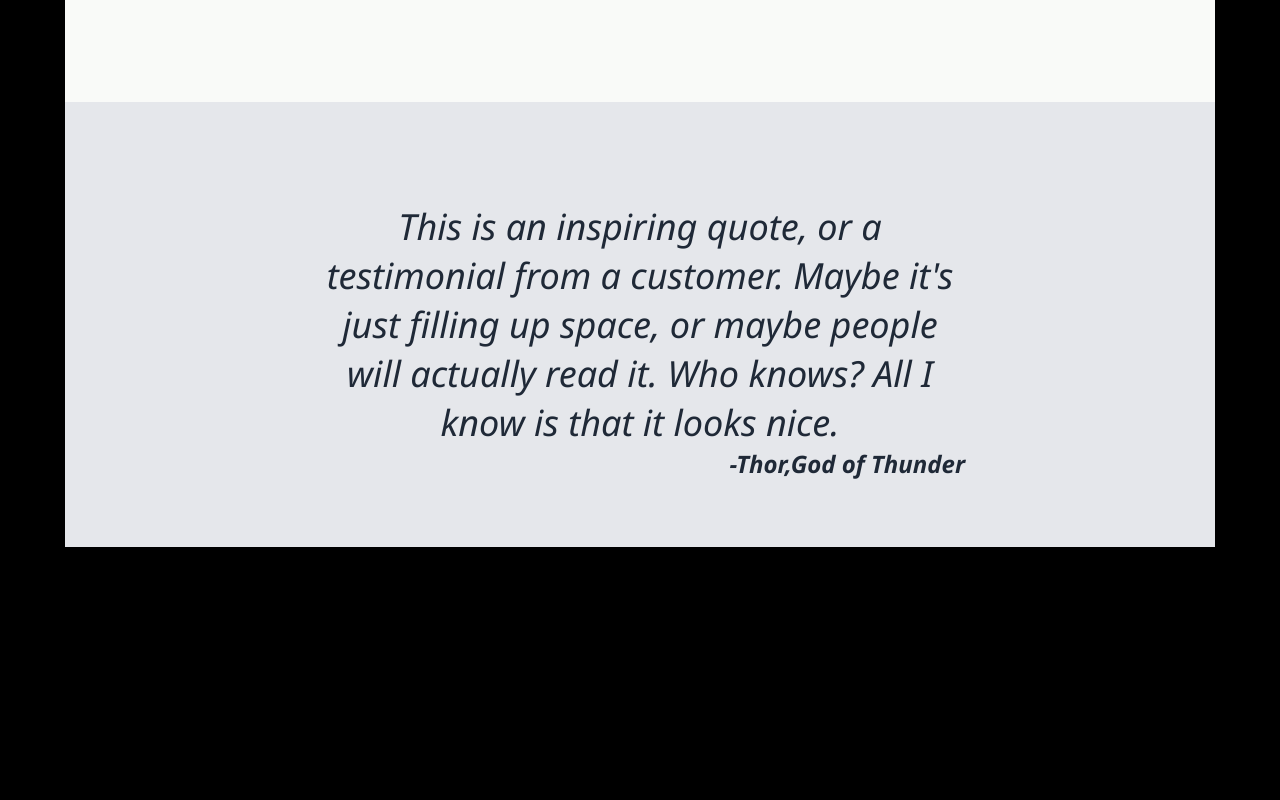
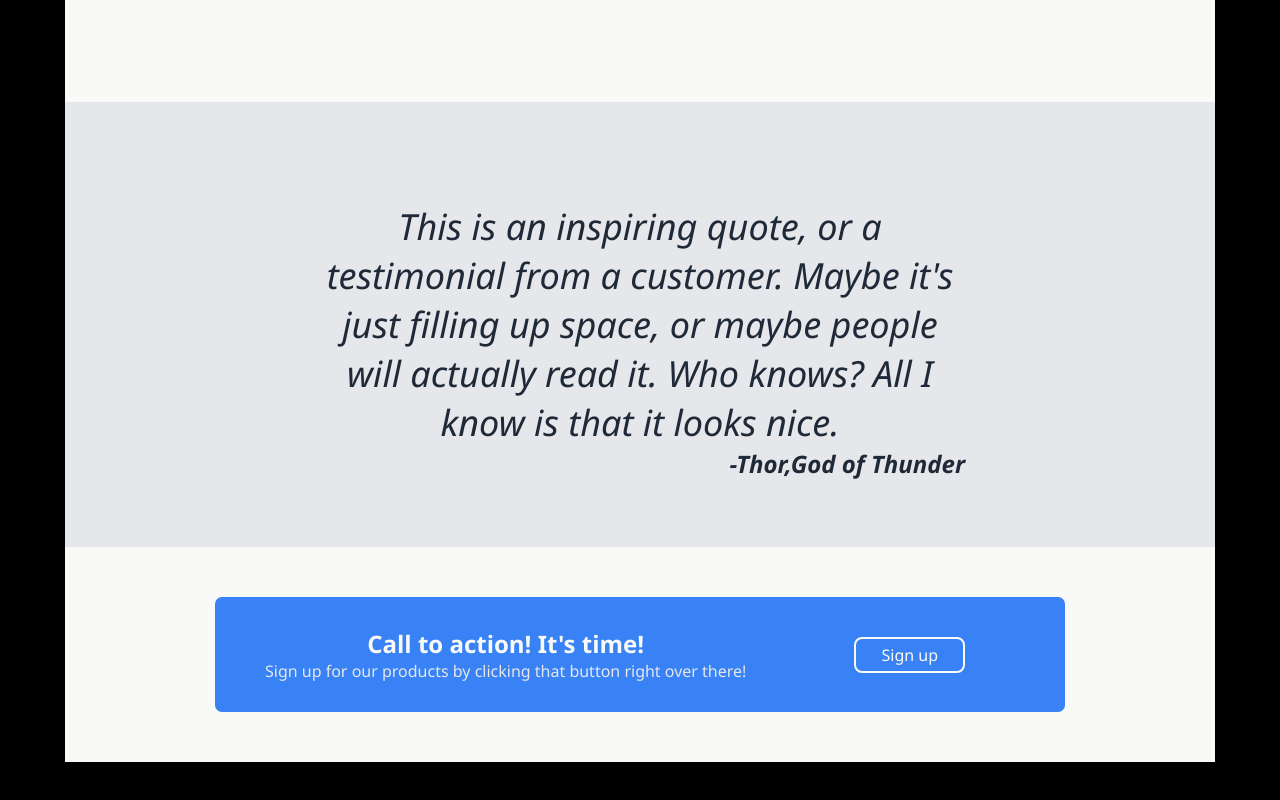
Before and after one commit to Fistein/week2-project, a plain HTML site: page index.html in a window 1280 px wide. Shown: the part 899-1699 px from the top of the page. Before the commit the page ends 1526 px from the top, so only its background shows below. Drawn offline with Linux system fonts and the light colour scheme.

Commit message:
Add index.html and styles.css

```diff
--- a/index.html
+++ b/index.html
@@ -61,8 +61,19 @@
             </p>
             <p class="quote-author">-Thor,God of Thunder</p>
         </div>
-        <div class="section-three"></div>
-        <div class="footer"></div>
+        <div class="section-three">
+            <div class="section-three-content">
+                <div class="section-three-content-message">
+                    <h2>Call to action! It's time!</h2>
+                    <p class="para-content">Sign up for our products by clicking that button right over there!</p>
+                </div>
+
+                <a href="#" class="button-signup-two">Sign up</a>
+            </div>
+        </div>
+        <div class="footer">
+
+        </div>
       </div>
     </body>
 </html>
--- a/styles.css
+++ b/styles.css
@@ -95,3 +95,32 @@ p.quote-author{
     font-size: 24px;
     float: right;
 }
+div.section-three{
+    background: #F9FAF8;
+}
+div.section-three-content{
+    background: #3882F6;
+    color:  #F9FAF8;
+    margin: 30px 50px;
+    text-align: center;
+    padding: 30px 50px;
+    border-radius: 7px;
+    font-family: 'Segoe UI', Tahoma, Geneva, Verdana, sans-serif;
+}
+.button-signup-two{
+    display: block;
+    text-decoration: none;
+    color:  #F9FAF8;
+    border: 2px solid  #F9FAF8;
+    margin: 0 50px;
+    padding: 5px 25px;
+    border-radius: 8px;
+}
+div.section-three-content{
+    display: flex;
+    justify-content: space-between;
+    align-items: center;
+}
+p.para-content{
+    color:#E5E7EB ;
+}
```
